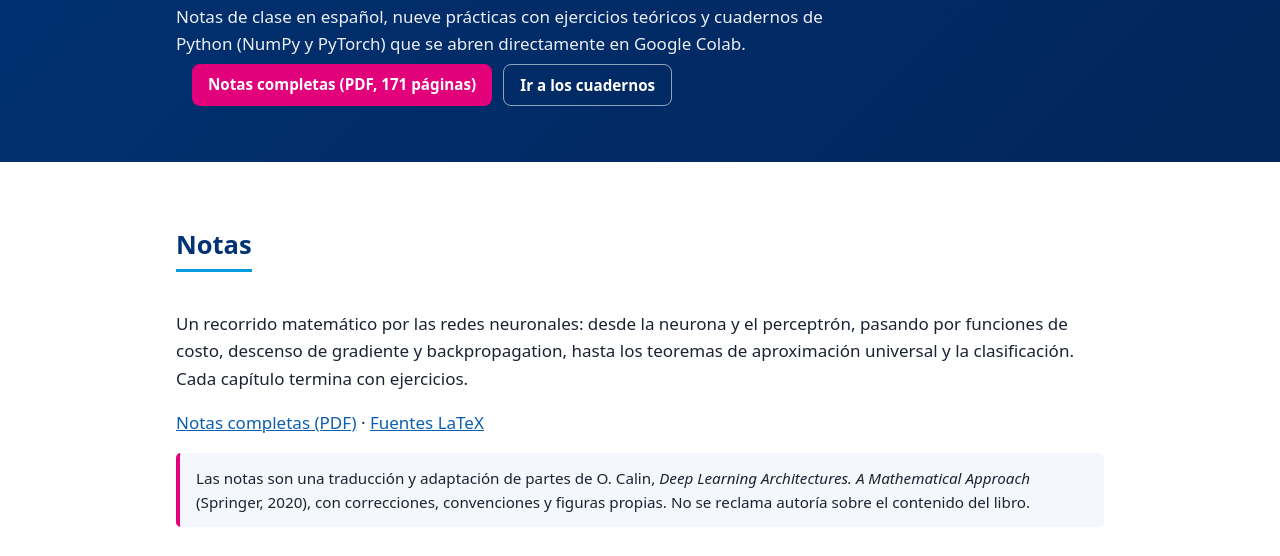
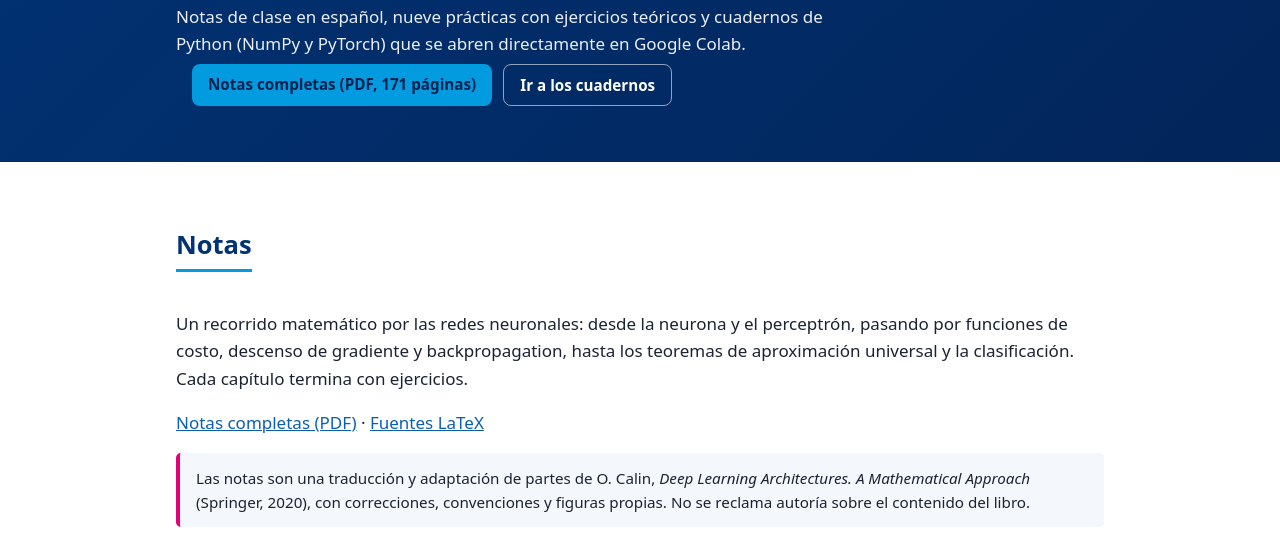
Before and after one commit to jfbonder/fundamentos-aprendizaje-profundo, a plain HTML site: page index.html in a window 1280 px wide. Shown: the part 244-800 px from the top of the page. Drawn offline with Linux system fonts and the light colour scheme.

Commit message:
Botón de notas en celeste

```diff
--- a/index.html
+++ b/index.html
@@ -17,6 +17,7 @@ header.top .brand{font-weight:700;margin-right:auto}
 .hero p{max-width:42rem;margin:.4rem 0;opacity:.92}.hero .sub{color:var(--cyan);font-weight:600}
 .cta{margin-top:1.4rem;display:flex;flex-wrap:wrap;gap:.7rem}
 .btn,.cta a{display:inline-block;padding:.5rem 1rem;border-radius:.5rem;background:var(--mag);color:#fff!important;text-decoration:none;font-weight:600;font-size:.95rem}
+.cta a:not(.alt){background:var(--cyan);color:#01214f!important}.cta a:not(.alt):hover{background:#4db8ec}
 .cta a.alt{background:transparent;border:1px solid #ffffff90}
 main{max-width:60rem;margin:auto;padding:0 16px 3rem}
 section{padding-top:2.5rem}h2{color:var(--navy);border-bottom:3px solid var(--cyan);padding-bottom:.3rem;display:inline-block}
```
